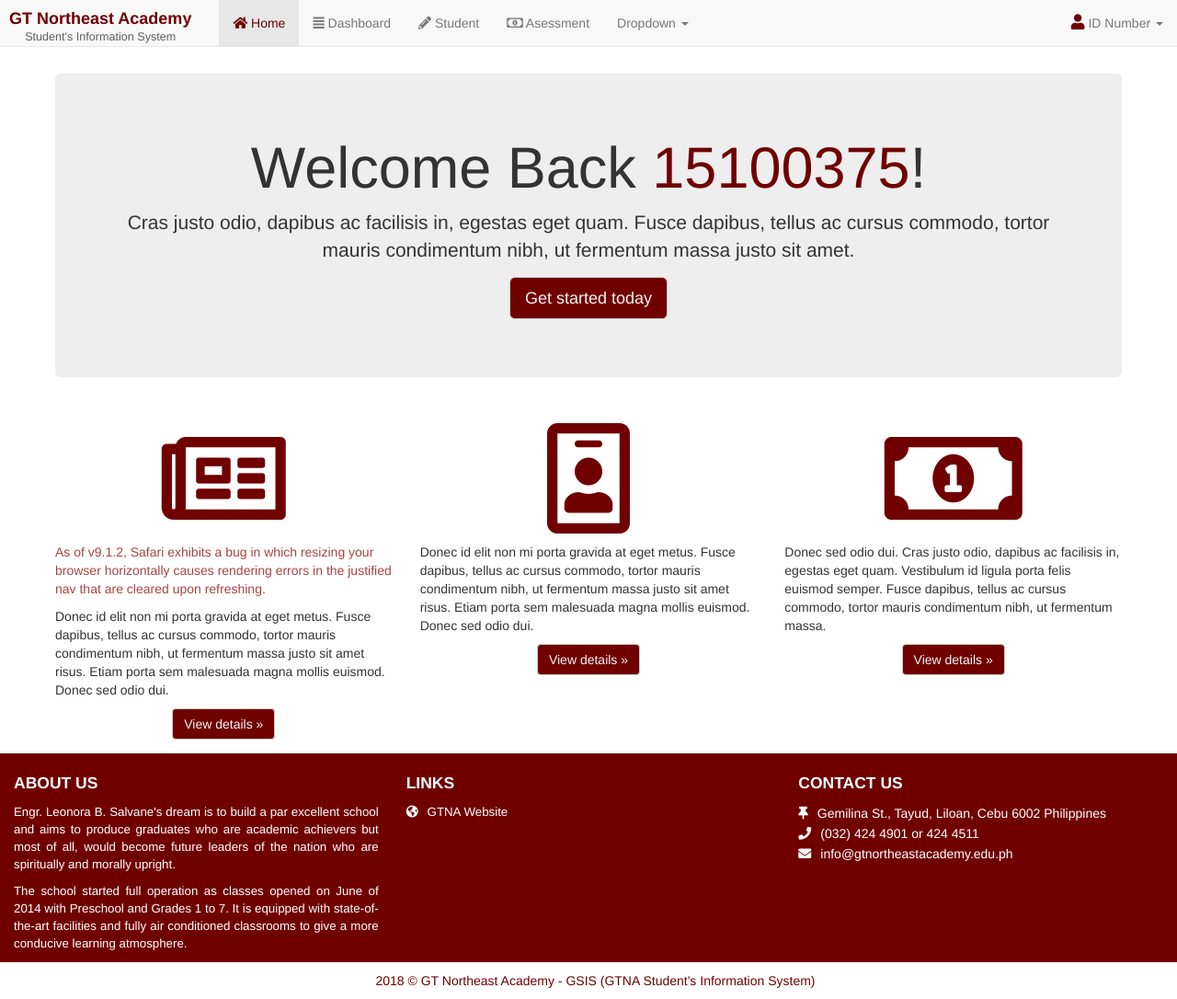
After one commit to kentmicht/GTNA, a PHP site: page /homepage/homepage.php in a window 1280 px wide. The commit adds this page. Shown: the whole page at 92% size. Run offline with PHP 8.4, Linux system fonts and the light colour scheme.

Commit message:
Update: Homepage Details and Dashboard

```diff
--- /dev/null
+++ b/assets/css/homepage/homepage.css
@@ -0,0 +1,23 @@
+.homepageContent{
+	text-align: center;
+}
+
+.getStartedBtn{
+    color: #f5f5f5;
+    background-color: #700000;
+}
+.getStartedBtn:hover{
+    color: #700000;
+    background-color: #f5f5f5;
+}
+
+.passForgot1{
+    margin-bottom:0;
+    margin-top:20px;
+    font-size:1.4em;
+}
+
+.homepageIcon{
+	font-size:4em;
+	color:#700000;
+}
--- /dev/null
+++ b/assets/css/homepage/overall.css
@@ -0,0 +1,147 @@
+/* Hide for mobile, show later */
+.sidebar {
+  display: none;
+}
+
+@media (min-width: 768px){
+    .sidebar {
+    	position: fixed;
+        top: 52px;
+        bottom: 0;
+        left: 0;
+        z-index: 1000;
+        display: block;
+        padding: 20px;
+        overflow-x: hidden;
+        overflow-y: auto;
+        background-color: #f5f5f5;
+        border-right: 1px solid #eee;
+    }
+}
+
+@media (min-width: 768px){
+    .main {
+        padding-right: 40px;
+        padding-left: 40px;
+    }
+}
+.main {
+    margin-top:50px;/*
+    background-color:yellow;*/
+}
+
+.containerContent{
+    margin:5px;
+    margin-top:30px;
+    /*background-color:green;*/
+}
+
+.navbar-default .navbar-nav>.active>a, .navbar-default .navbar-nav>.active>a:focus, .navbar-default .navbar-nav>.active>a:hover {
+    color: #700000;
+    background-color: #e7e7e7;
+}
+
+.navbar-brand {
+    float: left;
+    height: 50px;
+    padding: 10px 10px;
+    font-size: 18px;
+    line-height: 20px;
+    margin-right:20px;
+    margin-left:20px;
+}
+
+.brandHeader1{
+    color:#700000;
+    font-weight: bold;
+    margin-bottom:0;
+}
+
+.brandHeader2{
+    font-size: 0.7em;
+    text-align: center;
+}
+
+.logoutMainIcon{
+    color:#700000;
+    font-size: 1.2em;
+}
+
+.logoutIcons{
+    color:#700000;
+    margin-right:10px;
+}
+
+.content{
+    margin-top:50px;
+    margin-left:10px;
+}
+
+
+/*footer*/
+.footer {
+   /*position: fixed;*/
+   left: 0;
+   bottom: 0;
+   width: 100%;
+   background-color: #700000;
+   color: white;
+}
+
+.firstFooter{
+     padding-top:20px;
+}
+
+.GTNALink{
+    color:#ffffff;
+}
+
+.GTNALink:hover{
+    color:#ffffff;
+    text-decoration: none;
+}
+
+.GTNALink:active{
+    color:#ffffff;
+    text-decoration: none;
+}
+
+.GTNALink:visited{
+    color:#ffffff;
+    text-decoration: none;
+}
+
+.footHeader{
+    font-weight: bold;
+    font-size:1.25em;
+}
+
+.footAbout{
+    font-size:0.95em;
+    text-align: justify;
+}
+
+.footContact{
+    margin-bottom:2px;
+}
+
+.footerIcon{
+    padding-right:10px;
+}
+
+.endFooter{
+    margin-top:0;
+    background-color:white;
+    color:#700000;
+}
+
+.footerCopyright1{
+    text-align: center;
+    margin-top:20px;
+    margin-top:0;
+    margin-bottom:0;
+    font-size: 1em;
+    padding-left:15px;
+    padding-top:10px;
+    padding-bottom:10px;
+}
--- /dev/null
+++ b/homepage/footer.php
@@ -0,0 +1,24 @@
+<div class='container-fluid'>
+  	<div class="row firstFooter">
+	  <div class="col-xs-6 col-sm-4 footer1">
+	  	<p class='footHeader'>ABOUT US</p>
+	  	<p class='footAbout'>Engr. Leonora B. Salvane's dream is to build a par excellent school and aims to produce graduates who are academic achievers but most of all, would become future leaders of the nation who are spiritually and morally upright.</p>
+		<p class='footAbout'>The school started full operation as classes opened on June of 2014 with Preschool and Grades 1 to 7. It is equipped with state-of-the-art facilities and fully air conditioned classrooms to give a more conducive learning atmosphere.</p>
+	  </div>
+	  <div class="col-xs-6 col-sm-4 footer2">
+	  	<p class='footHeader'>LINKS</p>
+	  	<p class='footAbout'><i class="fas fa-globe-americas footerIcon"></i><a class='GTNALink' href='http://www.gtnortheastacademy.edu.ph/'>GTNA Website</a></p>
+	  </div>
+	  <!-- Optional: clear the XS cols if their content doesn't match in height -->
+	  <div class="clearfix visible-xs-block"></div>
+	  <div class="col-xs-6 col-sm-4 footer3">
+	  	<p class='footHeader'>CONTACT US</p>
+	  	<p class='footContact'><i class="fas fa-thumbtack footerIcon"></i>Gemilina St., Tayud, Liloan, Cebu 6002 Philippines</p>
+	  	<p class='footContact'><i class="fas fa-phone footerIcon"></i>(032) 424 4901 or 424 4511</p>
+	  	<p class='footContact'><i class="fas fa-envelope footerIcon"></i>info@gtnortheastacademy.edu.ph</p>
+	  </div>
+	</div>
+	<div class='row endFooter'>
+		<p class='footerCopyright1'>2018 &copy; GT Northeast Academy - GSIS (GTNA Student's Information System)</p>
+	</div>
+</div>
--- /dev/null
+++ b/homepage/homepage.php
@@ -0,0 +1,138 @@
+<!DOCTYPE html>
+<!--[if lt IE 7 ]> <html class="ie ie6 no-js" lang="en"> <![endif]-->
+<!--[if IE 7 ]>    <html class="ie ie7 no-js" lang="en"> <![endif]-->
+<!--[if IE 8 ]>    <html class="ie ie8 no-js" lang="en"> <![endif]-->
+<!--[if IE 9 ]>    <html class="ie ie9 no-js" lang="en"> <![endif]-->
+    <head>
+        <meta charset="UTF-8"/>
+        <title>GSIS</title><!--
+        <meta name="viewport" content="width=device-width, initial-scale=1.0">
+        <meta name="description" content="Fullscreen Background Image Slideshow with CSS3 - A Css-only fullscreen background image slideshow" />
+        <meta name="keywords" content="css3, css-only, fullscreen, background, slideshow, images, content" />
+        <meta name="author" content="Codrops" /> -->
+        <!-- <link rel="shortcut icon" type="image/png" href="logos/gtnalogo_icon.ico">  -->
+        <link rel="icon" href="../assets/images/GTNALogo.png">
+        <link rel="stylesheet" type="text/css" href="../assets/bootstrap/css/bootstrap.min.css" media="all"/>
+        <link rel="stylesheet" type="text/css" href="../assets/css/homepage/overall.css" media="all"/>
+        <link rel="stylesheet" type="text/css" href="../assets/css/homepage/homepage.css" media="all"/>
+		<!-- <script type="text/javascript" src="assets/js/modernizr.custom.86080.js"></script> -->
+        <link rel="stylesheet" type="text/css" href="../assets/fontawesome/css/all.min.css">
+
+        <!-- Javascript -->
+        <script src="https://ajax.googleapis.com/ajax/libs/jquery/1.12.4/jquery.min.js"></script>
+		<script src="../assets/bootstrap/js/bootstrap.min.js"></script>
+
+    </head>
+    <body>
+    	<nav class="navbar navbar-default navbar-fixed-top">
+		  <div class="container-fluid">
+		    <!-- Brand and toggle get grouped for better mobile display -->
+		    <div class="navbar-header">
+		      <button type="button" class="navbar-toggle collapsed" data-toggle="collapse" data-target="#bs-example-navbar-collapse-1" aria-expanded="false">
+		        <span class="sr-only">Toggle navigation</span>
+		        <span class="icon-bar"></span>
+		        <span class="icon-bar"></span>
+		        <span class="icon-bar"></span>
+		      </button>
+		      <a class="navbar-brand" href="#">
+			      <p class='brandHeader1'>GT Northeast Academy</p>
+			      <p class='brandHeader2'>Student's Information System</p>
+		  	  </a>
+		    </div>
+
+		    <!-- Collect the nav links, forms, and other content for toggling -->
+		    <div class="collapse navbar-collapse" id="bs-example-navbar-collapse-1">
+		      <ul class="nav navbar-nav">
+		      	<li class="active"><a href="homepage.php"><i class="fas fa-home"></i> Home</a></li>
+		        <li><a href="dashboard.php"><i class="fas fa-align-justify"></i> Dashboard</a></li>
+		        <li><a href="student.php"><i class="fas fa-pencil-alt"></i> Student</a></li>
+		        <li><a href="asessment.php"><i class="far fa-money-bill-alt"></i> Asessment</a></li>
+		        <li class="dropdown">
+		          <a href="#" class="dropdown-toggle" data-toggle="dropdown" role="button" aria-haspopup="true" aria-expanded="false">Dropdown <span class="caret"></span></a>
+		          <ul class="dropdown-menu">
+		            <li><a href="#">Action</a></li>
+		            <li><a href="#">Another action</a></li>
+		            <li><a href="#">Something else here</a></li>
+		            <li role="separator" class="divider"></li>
+		            <li><a href="#">Separated link</a></li>
+		            <li role="separator" class="divider"></li>
+		            <li><a href="#">One more separated link</a></li>
+		          </ul>
+		        </li>
+		      </ul>
+		      <!-- <form class="navbar-form navbar-left">
+		        <div class="form-group">
+		          <input type="text" class="form-control" placeholder="Search">
+		        </div>
+		        <button type="submit" class="btn btn-default">Submit</button>
+		      </form> -->
+		      <ul class="nav navbar-nav navbar-right">
+		        <li class="dropdown">
+		          <a href="#" class="dropdown-toggle" data-toggle="dropdown" role="button" aria-haspopup="true" aria-expanded="false"><i class="fas fa-user logoutMainIcon"></i> ID Number <span class="caret"></span></a>
+		          <ul class="dropdown-menu">
+		            <li><a href="#"><i class="fas fa-id-card-alt logoutIcons"></i> Profile</a></li>
+		            <li><a href="#"><i class="fas fa-key logoutIcons"></i> Manage Password</a></li>
+		            <li><a href="../index.php"><i class="fas fa-sign-out-alt logoutIcons"></i> Logout</a></li>
+		          </ul>
+		        </li>
+		      </ul>
+		    </div><!-- /.navbar-collapse -->
+		  </div><!-- /.container-fluid -->
+		</nav>
+		<div class='container-fluid'>
+			<!-- Dashboard -->
+			<div class="row containerContent">
+		        <div class='main'>
+		        	<!-- Jumbotron -->
+				      <div class="jumbotron homepageContent">
+				        <h1>Welcome Back <span class='idNumber' style='color:#700000'>15100375</span>!</h1>
+				        <p class="lead">Cras justo odio, dapibus ac facilisis in, egestas eget quam. Fusce dapibus, tellus ac cursus commodo, tortor mauris condimentum nibh, ut fermentum massa justo sit amet.</p>
+				        <p><a class="btn btn-lg btn-default getStartedBtn" href="dashboard.php" role="button">Get started today</a></p>
+				      </div>
+
+				      <!-- Example row of columns -->
+				       <!-- Example row of columns -->
+				      <div class="row">
+				        <div class="col-lg-4">
+				          <h2 class='text-center'><i class="far fa-newspaper homepageIcon"></i></h2>
+				          <p class="text-danger">As of v9.1.2, Safari exhibits a bug in which resizing your browser horizontally causes rendering errors in the justified nav that are cleared upon refreshing.</p>
+				          <p>Donec id elit non mi porta gravida at eget metus. Fusce dapibus, tellus ac cursus commodo, tortor mauris condimentum nibh, ut fermentum massa justo sit amet risus. Etiam porta sem malesuada magna mollis euismod. Donec sed odio dui. </p>
+				          <p class='text-center'><a class="btn btn-default getStartedBtn" href="#" role="button">View details &raquo;</a></p>
+				        </div>
+				        <div class="col-lg-4">
+				          <h2 class='text-center'><i class="far fa-id-badge homepageIcon"></i></h2>
+				          <p>Donec id elit non mi porta gravida at eget metus. Fusce dapibus, tellus ac cursus commodo, tortor mauris condimentum nibh, ut fermentum massa justo sit amet risus. Etiam porta sem malesuada magna mollis euismod. Donec sed odio dui. </p>
+				          <p class='text-center'><a class="btn btn-default getStartedBtn" href="#" role="button">View details &raquo;</a></p>
+				       </div>
+				        <div class="col-lg-4">
+				          <h2 class='text-center'><i class="far fa-money-bill-alt homepageIcon"></i></h2>
+				          <p>Donec sed odio dui. Cras justo odio, dapibus ac facilisis in, egestas eget quam. Vestibulum id ligula porta felis euismod semper. Fusce dapibus, tellus ac cursus commodo, tortor mauris condimentum nibh, ut fermentum massa.</p>
+				          <p class='text-center'><a class="btn btn-default getStartedBtn" href="#" role="button">View details &raquo;</a></p>
+				        </div>
+				      </div>
+				      <!-- <div class="row">
+				        <div class="col-lg-4">
+				          <h2 class='text-center'><img src='../assets/images/GTNA7.jpg' style='width:70%; height:auto'></i></h2>
+				          <p class="text-danger">As of v9.1.2, Safari exhibits a bug in which resizing your browser horizontally causes rendering errors in the justified nav that are cleared upon refreshing.</p>
+				          <p>Donec id elit non mi porta gravida at eget metus. Fusce dapibus, tellus ac cursus commodo, tortor mauris condimentum nibh, ut fermentum massa justo sit amet risus. Etiam porta sem malesuada magna mollis euismod. Donec sed odio dui. </p>
+				          <p class='text-center'><a class="btn btn-default getStartedBtn" href="#" role="button">View details &raquo;</a></p>
+				        </div>
+				        <div class="col-lg-4">
+				          <h2 class='text-center'><img src='../assets/images/GTNA8.jpg' style='width:70%; height:auto'></i></h2>
+				          <p>Donec id elit non mi porta gravida at eget metus. Fusce dapibus, tellus ac cursus commodo, tortor mauris condimentum nibh, ut fermentum massa justo sit amet risus. Etiam porta sem malesuada magna mollis euismod. Donec sed odio dui. </p>
+				          <p class='text-center'><a class="btn btn-default getStartedBtn" href="#" role="button">View details &raquo;</a></p>
+				       </div>
+				        <div class="col-lg-4">
+				          <h2 class='text-center'><img src='../assets/images/GTNA9.jpg' style='width:70%; height:auto'></i></h2>
+				          <p>Donec sed odio dui. Cras justo odio, dapibus ac facilisis in, egestas eget quam. Vestibulum id ligula porta felis euismod semper. Fusce dapibus, tellus ac cursus commodo, tortor mauris condimentum nibh, ut fermentum massa.</p>
+				          <p class='text-center'><a class="btn btn-default getStartedBtn" href="#" role="button">View details &raquo;</a></p>
+				        </div>
+				      </div> -->
+		        </div>
+	    	</div>
+    	</div>
+    	<div class="footer">
+			<?php include 'footer.php'; ?>
+		</div>
+    </body>
+</html>
```
Also changed, not shown: assets/css/gtnaLogin.css (+22 -0 lines), assets/css/homepage/dashboard.css (added, +24 -0 lines), homepage/asessment.php (added, +87 -0 lines), homepage/dashboard.php (added, +108 -0 lines), homepage/student.php (added, +87 -0 lines), index.php (+6 -1 lines), assets/images/GTNA10.jpg (added), assets/images/GTNA5.jpg (added), assets/images/GTNA6.jpg (added), assets/images/GTNA7.jpg (added), assets/images/GTNA8.jpg (added), assets/images/GTNA9.jpg (added), assets/images/gtnalogo_icon.ico (added).
